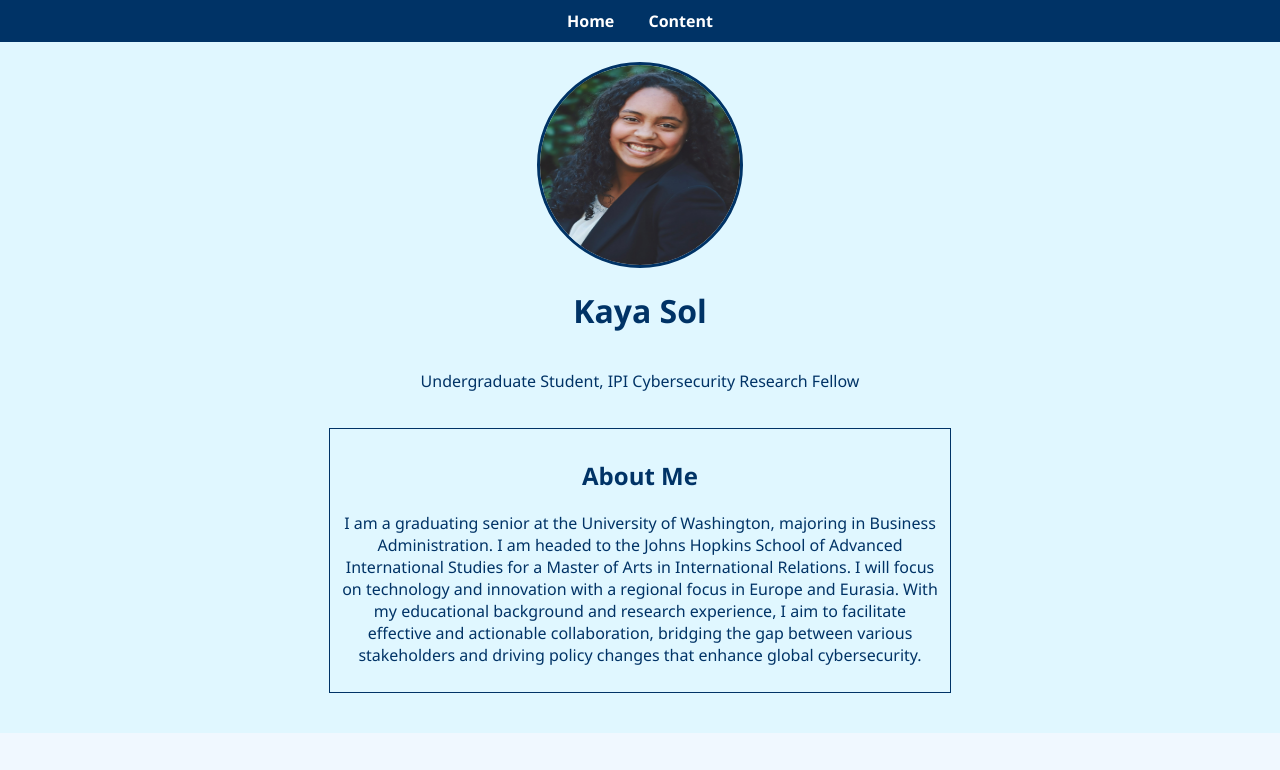
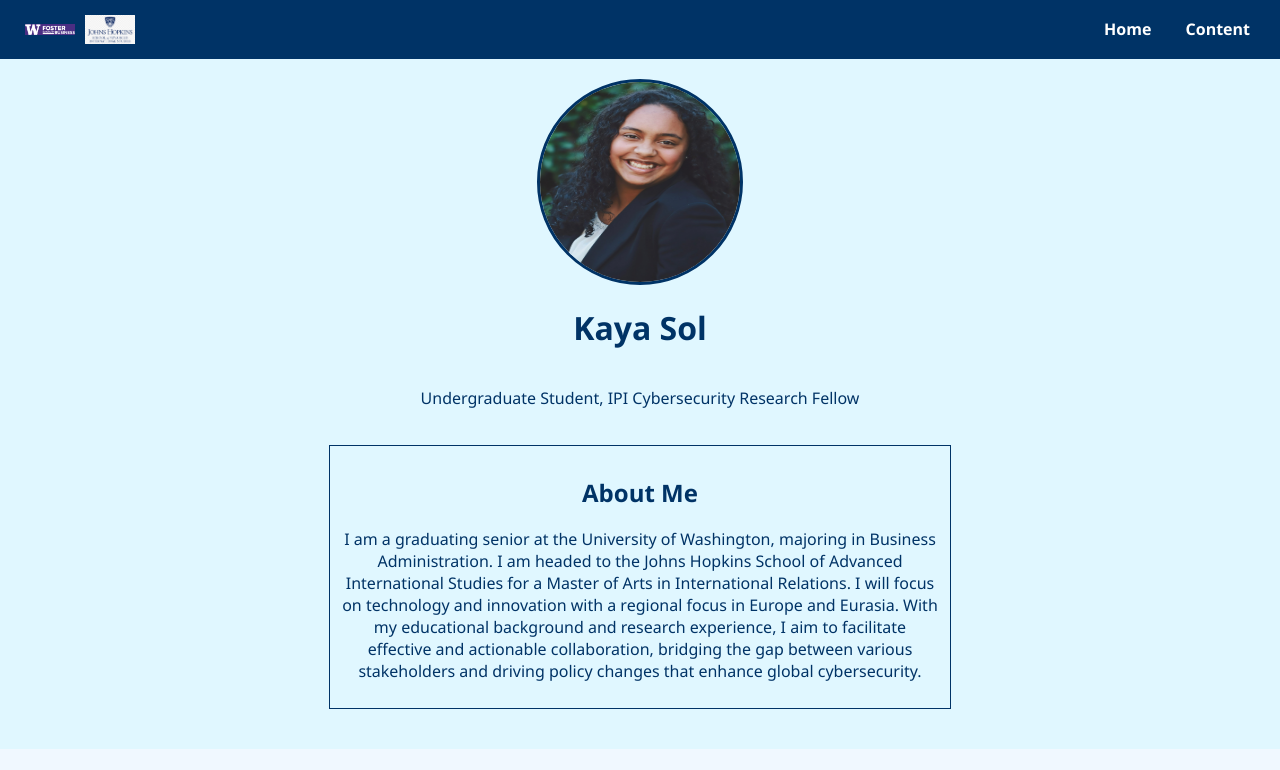
Before and after one commit to kayasol/Personal-Portfolio, a plain HTML site: page index.html in a window 1280 px wide. Shown: the top 770 px of the page. Drawn offline with Linux system fonts and the light colour scheme; grey boxes are pictures that could not be loaded.

Commit message:
Update index.html

```diff
--- a/index.html
+++ b/index.html
@@ -14,14 +14,27 @@
         }
         .menu {
             background-color: #003366;
-            padding: 10px;
+            padding: 15px; /* Increased padding to thicken the menu bar */
             text-align: center; /* Centering the text in the menu bar */
+            display: flex; /* Align items horizontally */
+            justify-content: space-between; /* Space evenly between items */
+            align-items: center; /* Align items vertically */
         }
         .menu a {
             color: white;
             text-decoration: none;
             margin: 0 15px;
             font-weight: bold;
+        }
+        .logo-container {
+            display: flex; /* Align items horizontally */
+            align-items: center; /* Align items vertically */
+            margin-right: 15px; /* Add margin to the right for spacing */
+        }
+        .logo {
+            width: 50px; /* Set width for logos */
+            height: auto; /* Maintain aspect ratio */
+            margin-left: 10px; /* Add margin to the left for spacing */
         }
         .container {
             text-align: center;
@@ -88,8 +101,14 @@
 </head>
 <body>
     <div class="menu">
-        <a href="index.html">Home</a>
-        <a href="content.html">Content</a>
+        <div class="logo-container">
+            <img src="Washington-Foster-School-of-Business.png" alt="Logo 1" class="logo">
+            <img src="johns-hopkins-logo-vertical-blue-sais-john-hopkins-university-1377907.png" alt="Logo 2" class="logo">
+        </div>
+        <div>
+            <a href="index.html">Home</a>
+            <a href="content.html">Content</a>
+        </div>
     </div>
     <div class="header">
         <img src="Sol_Kaya.jpg" alt="Your Photo">
```
